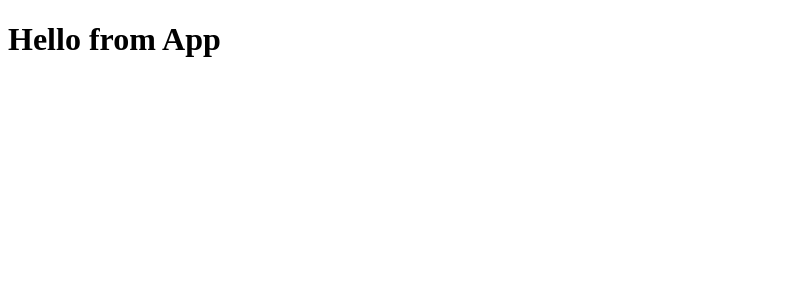
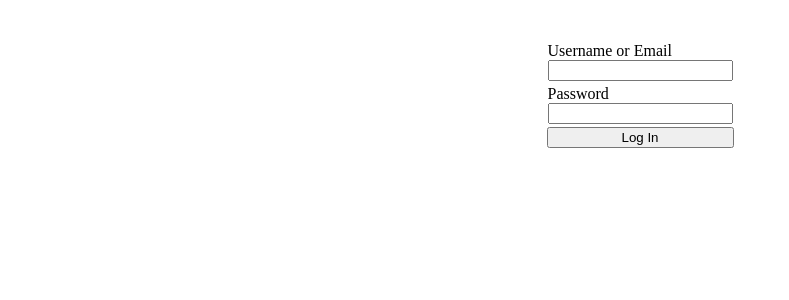
Before and after one commit to rachbohm/DeeJayRae, a React (Create React App) app in the folder frontend/: page /login in a window 1280 px wide. Shown: the top 300 px of the page, without its empty margins (0-789 px from the left). Built offline with nearby package versions, Linux system fonts and the light colour scheme.

Commit message:
LoginFormPage component setup

```diff
--- a/frontend/src/App.js
+++ b/frontend/src/App.js
@@ -1,6 +1,14 @@
+import React from 'react';
+import { Route, Switch } from 'react-router-dom';
+import LoginFormPage from './components/LoginFormPage';
+
 function App() {
   return (
-    <h1>Hello from App</h1>
+    <Switch>
+      <Route path="/login">
+        <LoginFormPage />
+      </Route>
+    </Switch>
   );
 }
 
--- /dev/null
+++ b/frontend/src/components/LoginFormPage/LoginForm.css
@@ -0,0 +1,15 @@
+form {
+  display: grid;
+  justify-content: center;
+  text-align: start;
+}
+
+label {
+  padding: 1px;
+  margin: 1px;
+  display: grid;
+}
+
+button {
+  margin: 1px;
+}
--- /dev/null
+++ b/frontend/src/components/LoginFormPage/index.js
@@ -0,0 +1,56 @@
+import React, { useState } from 'react';
+import * as sessionActions from '../../store/session';
+import { useDispatch, useSelector } from 'react-redux';
+import { Redirect } from 'react-router-dom';
+import './LoginForm.css';
+
+function LoginFormPage() {
+  const dispatch = useDispatch();
+  const sessionUser = useSelector(state => state.session.user);
+  const [credential, setCredential] = useState('');
+  const [password, setPassword] = useState('');
+  const [errors, setErrors] = useState([]);
+
+  if (sessionUser) return (
+    <Redirect to="/" />
+  );
+
+  const handleSubmit = (e) => {
+    e.preventDefault();
+    setErrors([]);
+    return dispatch(sessionActions.login({ credential, password }))
+      .catch(async (res) => {
+        const data = await res.json();
+        if (data && data.errors) setErrors(data.errors);
+      });
+  }
+
+  return (
+    <form onSubmit={handleSubmit}>
+      <ul>
+        {errors.map((error, idx) => <li key={idx}>{error}</li>)}
+      </ul>
+      <label>
+        Username or Email
+        <input
+          type="text"
+          value={credential}
+          onChange={(e) => setCredential(e.target.value)}
+          required
+        />
+      </label>
+      <label>
+        Password
+        <input
+          type="password"
+          value={password}
+          onChange={(e) => setPassword(e.target.value)}
+          required
+        />
+      </label>
+      <button type="submit">Log In</button>
+    </form>
+  );
+}
+
+export default LoginFormPage;
```
